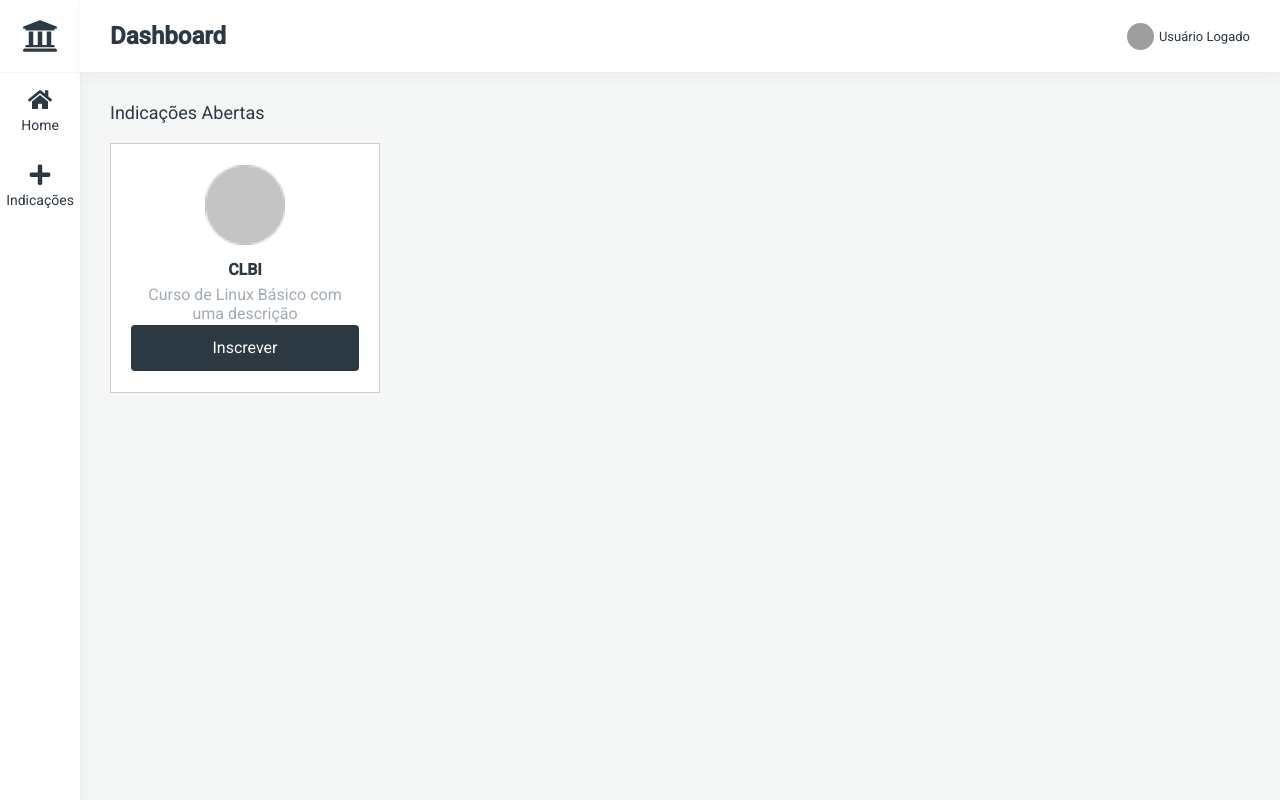
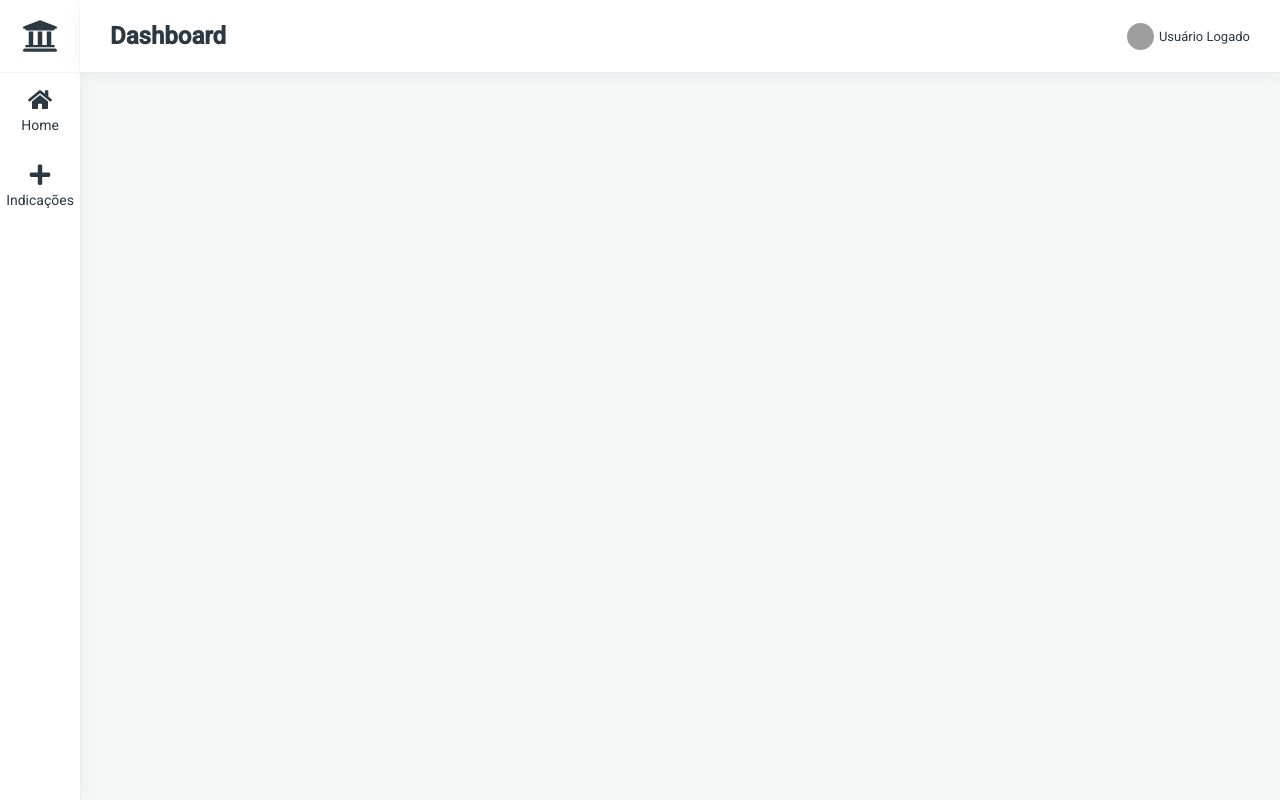
Before and after one commit to santanarscs/e-ingress, a React (Create React App) app: page / in a window 1280 px wide. Built offline with nearby package versions, Linux system fonts and the light colour scheme; grey boxes are pictures that could not be loaded.

Commit message:
configurando paginas da app e rotas

```diff
--- /dev/null
+++ b/config-overrides.js
@@ -0,0 +1,11 @@
+const { injectBabelPlugin } = require('react-app-rewired');
+
+const rootImport = [
+	'root-import',
+	{
+		rootPathPrefix: '~',
+		rootPathSuffix: 'src',
+	},
+];
+
+module.exports = config => injectBabelPlugin(rootImport, config);
--- /dev/null
+++ b/src/pages/Events/ListEvents/index.js
@@ -0,0 +1,7 @@
+import React from 'react';
+
+// import { Container } from './styles';
+
+export default function ListEvents() {
+	return <div />;
+}
--- /dev/null
+++ b/src/pages/Events/ListEvents/styles.js
@@ -0,0 +1,3 @@
+import styled from 'styled-components';
+
+export const Container = styled.div``;
--- /dev/null
+++ b/src/pages/Indication/NewIndication/styles.js
@@ -0,0 +1,3 @@
+import styled from 'styled-components';
+
+export const Container = styled.div``;
--- /dev/null
+++ b/src/pages/Main/index.js
@@ -0,0 +1,7 @@
+import React from 'react';
+
+// import { Container } from './styles';
+
+export default function Main() {
+	return <div />;
+}
--- /dev/null
+++ b/src/pages/Main/styles.js
@@ -0,0 +1,3 @@
+import styled from 'styled-components';
+
+export const Container = styled.div``;
--- a/src/pages/dashboard/index.js
+++ b/src/pages/dashboard/index.js
@@ -1,17 +1,10 @@
 import React from 'react';
 
-import { Container, Title, Card } from './styles';
-import Circle from '../../assets/images/Ellipse.png';
+import { Container, Title } from './styles';
 
 const Dashboard = () => (
-  <Container>
-    <Title>Indicações Abertas</Title>
-    <Card>
-      <img src={Circle} alt="circle" />
-      <strong>CLBI</strong>
-      <span>Curso de Linux Básico com uma descrição</span>
-      <a href="#">Inscrever</a>
-    </Card>
+	<Container>
+		<Title>Indicações Abertas</Title>
   </Container>
 );
 
--- a/src/routes/index.js
+++ b/src/routes/index.js
@@ -1,10 +1,13 @@
 import React from 'react';
 import { Switch, Route } from 'react-router-dom';
-import Dashboard from '../pages/dashboard';
+
+import Main from '../pages/Main';
+import ListEvents from '../pages/Events/ListEvents';
 
 const Routes = () => (
   <Switch>
-    <Route exact path="/" component={Dashboard} />
+    <Route path="/events" component={ListEvents} />
+    <Route path="/" exact component={Main} />
   </Switch>
 );
 
```
Also changed, not shown: package.json (+4 -10 lines), src/pages/Indication/NewIndication/index.js (added, +7 -0 lines), .eslintrc.json, 1 other file (tests, documents, lock files or other folders).
